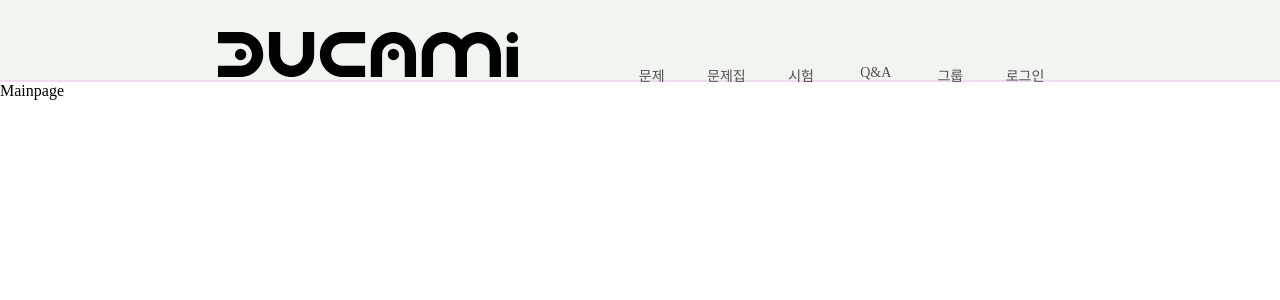
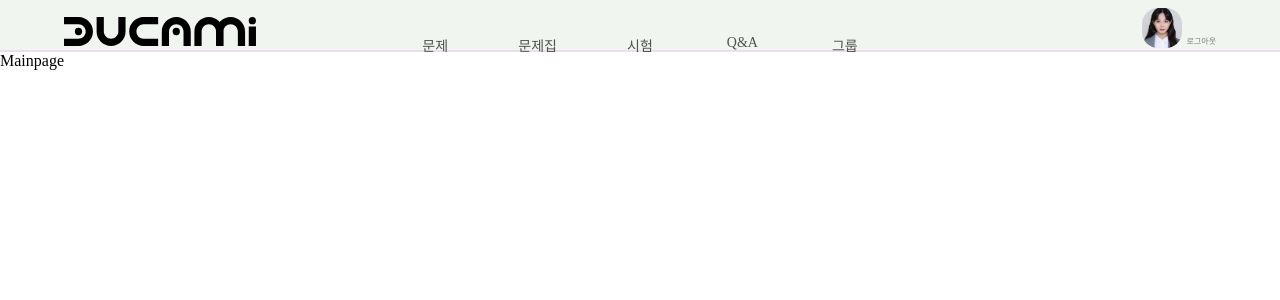
Before and after one commit to Project-DUCADEMY/ducademy-web, a React (Create React App) app: page / in a window 1280 px wide. Shown: the top 300 px of the page. Built offline with nearby package versions, Linux system fonts and the light colour scheme; a web font is replaced by a local one.

Commit message:
new Navbar

```diff
--- a/src/components/NavBar/Menu.jsx
+++ b/src/components/NavBar/Menu.jsx
@@ -7,11 +7,10 @@ const Main = styled.div`
 	width: 15%;
 	height: 20px;
 	margin: auto;
-	margin-top: 16px;
+	margin-top: 25px;
 	display: flex;
 	flex-direction: column;
 	position: relative;
-	top: 9px;
 `
 
 const StyledLink = styled(Link)`
@@ -21,8 +20,6 @@ const StyledLink = styled(Link)`
     margin: 0 auto;
     &:focus, &:hover, &:visited, &:link, &:active {
         text-decoration: none;
-    }
-    :hover{
     }
     text-align: center;
 `
--- a/src/components/NavBar/NavBar.jsx
+++ b/src/components/NavBar/NavBar.jsx
@@ -1,28 +1,25 @@
 import styled from 'styled-components'
 import Menu from './Menu'
+import Userinfo from './UserInfo'
 import { Link } from 'react-router-dom'
 import {   matchPath, useLocation } from 'react-router-dom';
 
 const NavBarMainWrapper = styled.div`
 	width: 100%;
-	height: 80px;
+	height: 50px;
 	border-bottom: solid 2px #ede;
 	background-color: rgb(240, 245, 240);
+	display: flex;
+	align-items: flex-end;
+	justify-content: space-around;
 `
-const Logo = styled.img`
-	width: 300px;
+const LogoWrapper = styled.div`
 	position: relative;
-	float: left;
-	left: 17%;
-	top: 40%;
+	width: 15%;
 `
 const MenuWrapper = styled.div`
-	position: relative;
-	width: 35%;
+	width: 40%;
 	height: 40px;
-	float: right;
-	right: 17%;
-	top: 40px;
 	display: inline-flex;
 `
 const menus = [
@@ -31,14 +28,16 @@ const menus = [
 	{ title: '시험', link:'exam'},
 	{ title: 'Q&A', link:'QandA'},
 	{ title: '그룹', link:'group'},
-	{ title: '로그인', link:'signin'}
+	// { title: '로그인', link:'signin'}
 ]
 const NavBar = () => {
 	return (
 		<NavBarMainWrapper>
+			<LogoWrapper>
 				<Link to={'/'}>
-					<Logo alt="메인 로고" src="DUCAMI.svg" />
+					<img alt="메인 로고" src="DUCAMI.svg" />
 				</Link>
+			</LogoWrapper>
 			<MenuWrapper>
 				{
 					menus.map((element, idx) => {
@@ -50,6 +49,7 @@ const NavBar = () => {
 					})
 				}
 			</MenuWrapper>
+			<Userinfo/>
 		</NavBarMainWrapper>
 	)
 }
--- /dev/null
+++ b/src/components/NavBar/UserInfo.jsx
@@ -0,0 +1,35 @@
+import styled from 'styled-components'
+const Main = styled.div`
+	height: 100%;
+	width: 15%;
+    display: flex;
+    align-items: center;
+    flex-direction: row-reverse;
+`
+const UserImg = styled.img`
+	width: 40px;
+    height: 40px;
+    object-fit: cover;
+    margin-top: 5px;
+    border-radius: 40%;
+`
+const Username = styled.div`
+
+`
+const SIgnOut = styled.div`
+	color: grey;
+	font-size: 8px;
+	margin-top: 30px;
+	margin-left: 5px;
+`
+const UserInfo = () => {
+	return (
+		<Main>
+			<SIgnOut>로그아웃</SIgnOut>
+			<UserImg src={'default.jpeg'} />
+
+		</Main>
+	)
+}
+
+export default UserInfo;
```
Also changed, not shown: public/default.jpeg (added).
